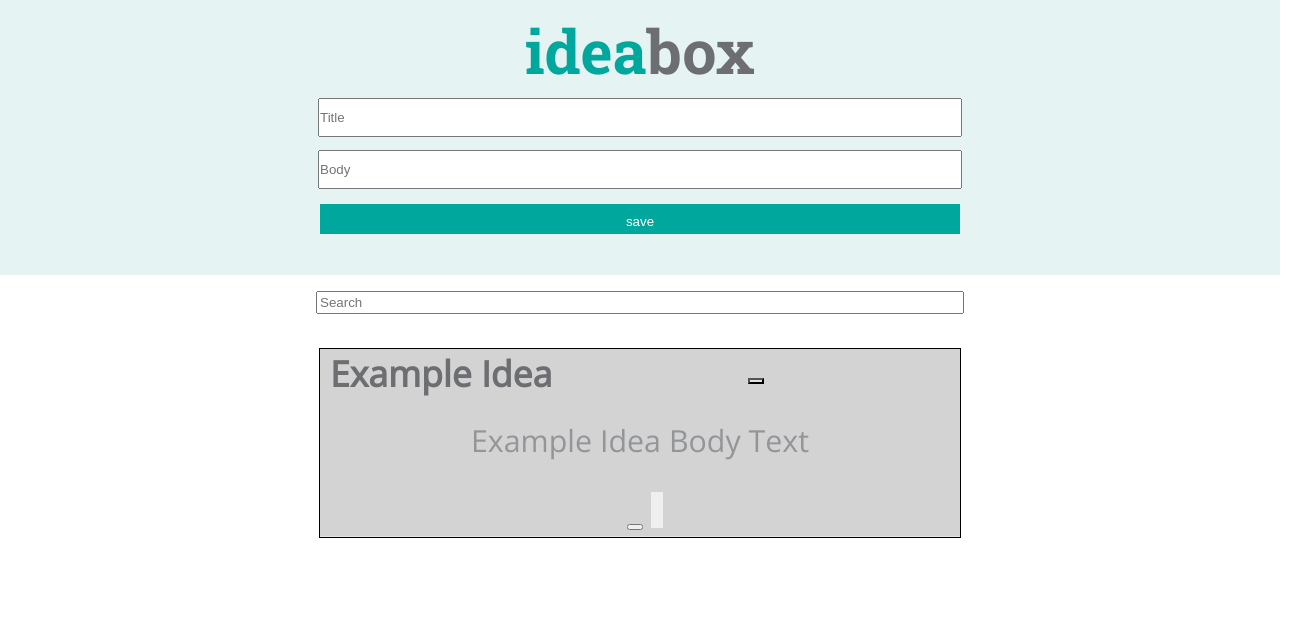
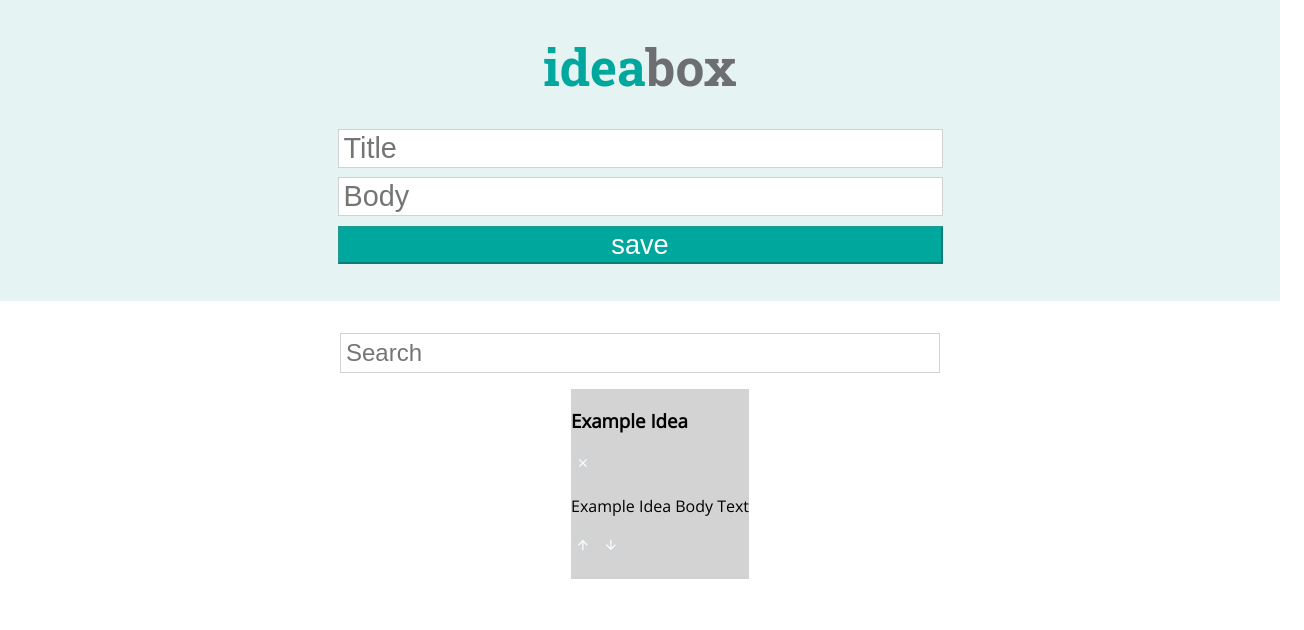
Before and after one commit to imsteaky/ideabox, a plain HTML site: page index.html in a window 1280 px wide. Shown: the whole page, 1304 px wide, since content can reach past the window. Drawn offline with nearby package versions, Linux system fonts and the light colour scheme.

Commit message:
fix styling, add reset.css, fixed input fields, prepared for JS insertion

```diff
--- a/index.html
+++ b/index.html
@@ -6,43 +6,43 @@
   <meta name="viewport" content="width=device-width, initial-scale=1.0">
   <meta http-equiv="X-UA-Compatible" content="ie=edge">
   <title>IdeaBox</title>
+  <link rel="stylesheet" href="stylesheet" type="text/css" href="reset.css">
   <link href="https://fonts.googleapis.com/css?family=Open+Sans|Roboto+Slab:700" rel="stylesheet">
   <link rel="stylesheet" href="style.css">
 </head>
 
 <body>
-  <header>
-    <h1 class="idea-header-text">idea<span class="box-header-text">box</span>
-    </h1>
-  </header>
-  <section class="input-form-fields">
-    <form action="idea-box-form">
+  <div class="main-container">
+    <div class="top-half">
+      <h1 class="idea-header-text">idea<span class="box-header-text">box</span></h1>
+      <form>
         <input type="text" placeholder="Title" class="idea-title">
         <input type="text" placeholder="Body" class="idea-body">
         <button type="submit" class="save-idea-button" disabled>save</button>
       </form>
-  </section>
+    </div>
     <section class="bottom-half">
       <input type="text" class="search-ideas" placeholder="Search">
-    <!-- placeholder stuff -->
-    <section class="idea-list">
+      <!-- placeholder stuff to be dynamically generated-->
       <ul class="ideas-container">
         <li class="idea-mockup">
-          <h3>Example Idea</h3>
-          <button class="delete-idea-button"></button>
-          <p>Example Idea Body Text</p>
-          <button class="upvote-idea-button"></button>
-          <button class="button downvote-idea-button"></button>
-          <h3 class="id-quality-rating"></h3>
+          <header>
+            <h3 class="idea-card-title">Example Idea</h3>
+            <button class="idea-button delete-idea-button" alt="the button for upvoting an idea"></button>
+          </header>
+          <p class="idea-content">Example Idea Body Text</p>
+          <footer>
+            <button class="idea-button upvote-idea-button" alt="the button for upvoting an idea"></button>
+            <button class="idea-button downvote-idea-button" alt="the button for upvoting an idea"></button>
+            <p class="id-quality-rating"></p>
+          </footer>
         </li>
       </ul>
-      <!-- placeholder stuff -->
-    </section>
+      <!-- placeholder stuff to be dynamically generated -->
     </section>
 
     <script type='text/javascript' src='script.js'></script>
-  <script type='text/javascript' src="https://code.jquery.com/jquery-3.3.1.min.js" integrity="sha256-FgpCb/KJQlLNfOu91ta32o/NMZxltwRo8QtmkMRdAu8="
-    crossorigin="anonymous"></script>
+  </div>
 </body>
 
 </html>
--- /dev/null
+++ b/reset.css
@@ -0,0 +1,48 @@
+/* http://meyerweb.com/eric/tools/css/reset/
+   v2.0 | 20110126
+   License: none (public domain)
+*/
+
+html, body, div, span, applet, object, iframe,
+h1, h2, h3, h4, h5, h6, p, blockquote, pre,
+a, abbr, acronym, address, big, cite, code,
+del, dfn, em, img, ins, kbd, q, s, samp,
+small, strike, strong, sub, sup, tt, var,
+b, u, i, center,
+dl, dt, dd, ol, ul, li,
+fieldset, form, label, legend,
+table, caption, tbody, tfoot, thead, tr, th, td,
+article, aside, canvas, details, embed,
+figure, figcaption, footer, header, hgroup,
+menu, nav, output, ruby, section, summary,
+time, mark, audio, video {
+	margin: 0;
+	padding: 0;
+	border: 0;
+	font-size: 100%;
+	font: inherit;
+	vertical-align: baseline;
+}
+/* HTML5 display-role reset for older browsers */
+article, aside, details, figcaption, figure,
+footer, header, hgroup, menu, nav, section {
+	display: block;
+}
+body {
+	line-height: 1;
+}
+ol, ul {
+	list-style: none;
+}
+blockquote, q {
+	quotes: none;
+}
+blockquote:before, blockquote:after,
+q:before, q:after {
+	content: '';
+	content: none;
+}
+table {
+	border-collapse: collapse;
+	border-spacing: 0;
+}
--- a/style.css
+++ b/style.css
@@ -1,115 +1,154 @@
 body {
+  font-family: "Open Sans", sans-serif;
   margin: 0;
   padding: 0;
-  font-family: "Open Sans", sans-serif;
-  font-size: 1.9rem;
-  text-align: center;
 }
 
-p{
-  color: #939598;
+.main-container {
+  display: flex;
+  flex-direction: column;
+  align-items: center;
 }
 
-header {
-  background-color:#E5F3F2;
-  height: 100%;
-  padding: 10px 0 0 0;
-  align-content: center;
-  width: 100vw;
+/*------------------TITLE SECTION------------------*/
+
+.top-half {
+  align-items: center;
+  background-color: #e5f3f2;
+  display: flex;
+  flex-direction: column;
+  text-align: center;
+  padding: 2rem 0;
+  width: 100%;
 }
 
 h1 {
+  display: inline-block;
   font-family: "Roboto Slab", serif;
-  margin: 0;
+  font-size: 3.2rem;
+  margin: 0 0 1.5rem 0;
 }
 
 .idea-header-text {
-  color: #00A79D;
+  color: #00a79d;
 }
 
-.box-header-text{
-  color: #6D6E71;
+.box-header-text {
+  color: #6d6e71;
 }
 
-.input-form-fields {
-  background-color: #E5F3F2;
-  text-align: center;
-  padding-bottom: 40px;
+/*------------------INPUT FORM------------------*/
+
+form {
+  margin: 0 auto;
+  max-width: 605px;
+}
+form input {
+  box-sizing: border-box;
+  border: 0.06em solid #d1d2d3;
+  font-size: 1.8rem;
+  margin: 0.3rem 0;
+  padding: 2px 5px;
+  width: 100%;
+  transition: all 0.1s linear;
+  color: #c4c5c7;
 }
 
-.form-fields {
-  height: 50%;
-  padding: 40px;
+input:focus {
+  outline: none;
+}
+
+form button {
+  box-sizing: border-box;
+  background-color: #00a79d;
+  color: white;
+  font-size: 1.7rem;
+  margin: 0.3rem 0;
+  padding: 4px px;
   width: 100%;
 }
 
-.ideas {
-  justify-content: center;
-  width: 100%;
-}
-
-.idea-title,
-.idea-body {
-  margin: 5px 0;
-  width: 50vw;
-  padding: 10px 0;
-}
-
-.save-idea-button{
-  background-color: #00A79D;
-  border: 0;
-  color: #FFF;
-  height: 30px;
-  width: 50vw;
-  padding: 10px 0;
-}
-.save-idea-button:hover{
+form button:hover {
   background-color: #045e55;
   cursor: pointer;
 }
 
-/* BOTTOM HALF*/
+/*------------------BOTTOM HALF------------------*/
 
-.ideas {
-  width: 47vw;
-  margin: 0 auto;
-  color: #bebfc1;
+section {
+  align-items: center;
+  display: flex;
+  flex-direction: column;
+  padding: 2rem 1.5rem;
+  text-align: center;
+  width: 100%;
 }
 
-.search-ideas {
-  width: 50vw;
-  padding: 2px;
+section input {
+  border: 1px solid #d1d2d3;
+  box-sizing: border-box;
+  font-size: 1.5rem;
+  max-width: 600px;
+  outline: 0;
+  padding: 5px;
+  width: 100%;
+}
+/*------------------IDEA CARD------------------*/
+
+li {
+  display: flex;
+  flex-direction: column;
+  text-align: left;
+  border-bottom: 2px solid #d1d2d3;
+  width: 100%;
+  max-width: 600px;
+  background-color: lightgrey;
 }
 
-.ideas-container {
-  padding-left: 0;
-  border: 1px solid black;
-  margin: 2rem auto;
-  width: 50vw;
+/*------------------IDEA BUTTONS------------------*/
+
+.idea-button {
+  cursor: pointer;
+  border: 0;
+  outline: 0;
+  width: 1.5rem;
+  height: 1.5rem;
 }
-li{
-  list-style: none;
-  background-color: lightgrey;
-  margin: 0 auto;
-  width: 100%;
-  border-bottom: 1px solid #e3e4e5
+.delete-idea-button {
+  background: url(icons/delete.svg);
 }
 
-h3{
-  color: #6D6e71;
-  margin: 0px auto 10px 10px;
-  float: left;
+.delete-idea-button:hover {
+  background: url(icons/delete-hover.svg);
+}
+.upvote-idea-button {
+  background: url(icons/upvote.svg);
 }
 
-.button {
-  background-repeat: none;
-  background-size: 2.25rem;
-  border: none;
-  height: 2.25rem;
-  top: 6px;
+.upvote-idea-button:hover {
+  background: url(icons/upvote-hover.svg);
 }
-.delete-idea-button{
-  background-image:url('/icons/downvote.svg');
-  display: inline;
-  margin-right: 0;
+
+.downvote-idea-button {
+  background: url(icons/downvote.svg);
 }
+
+.downvote-idea-button:hover {
+  background: url(icons/downvote-hover.svg);
+}
+
+/*------------------MEDIA QUERIES------------------*/
+
+@media only screen and (max-width: 800px) {
+  .idea-body {
+    padding-bottom: 3rem;
+  }
+}
+
+@media only screen and (max-width: 650px) {
+  form input,
+  form button,
+  section input {
+    width: 90%;
+  }
+}
```
Also changed, not shown: 1 other file. Lines whose indentation alone changed are shown as unchanged.
